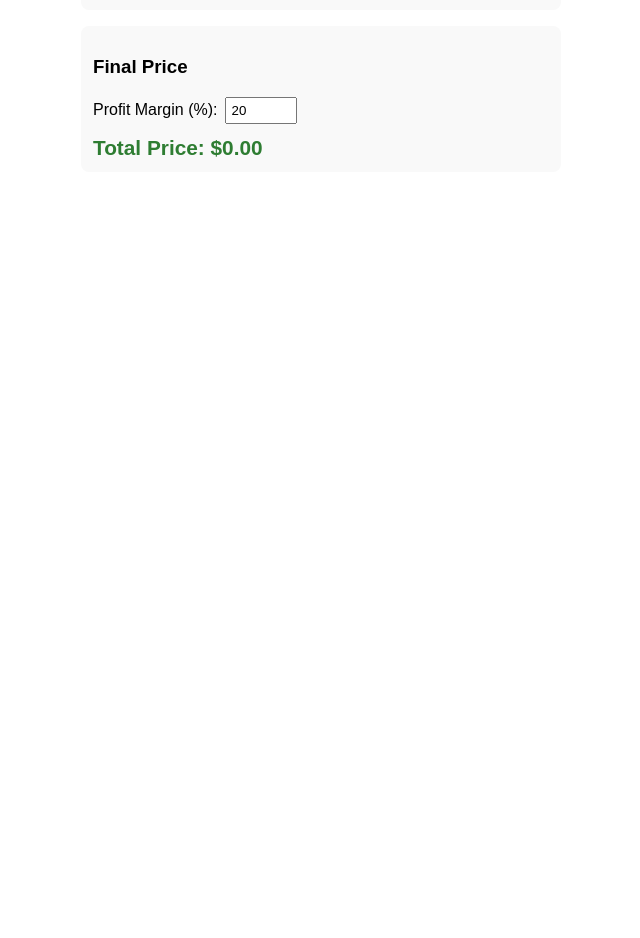
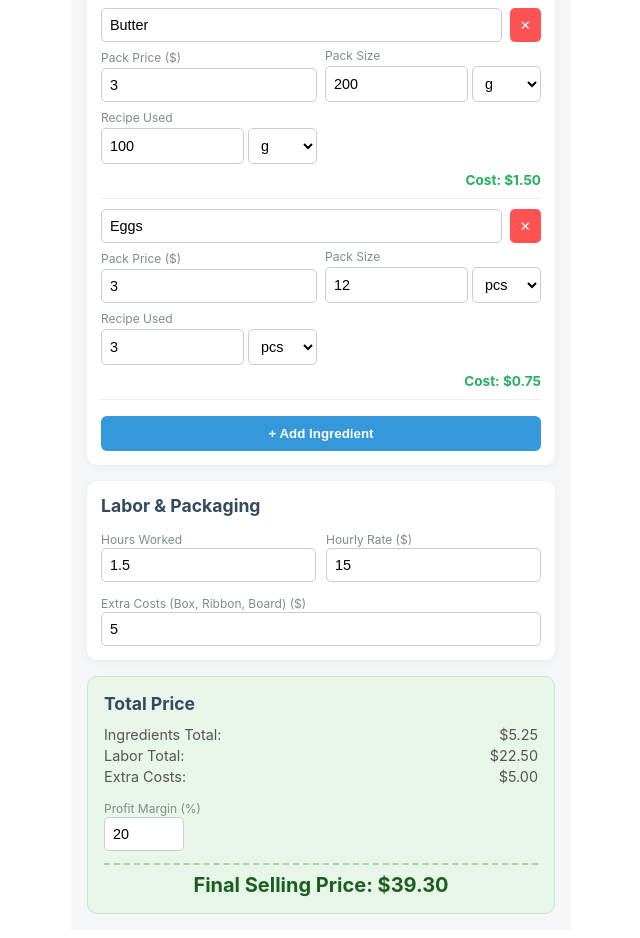
Before and after one commit to FR461/Cake-cost-calculator, a React (Create React App) app: page / in a window 1280 px wide. Shown: the part 526-1464 px from the top of the page, without its empty margins (319-959 px from the left). Before the commit the page ends 800 px from the top, so only its background shows below. Built offline with nearby package versions, Linux system fonts and the light colour scheme.

Commit message:
Update App.js

```diff
--- a/src/App.js
+++ b/src/App.js
@@ -2,19 +2,22 @@ import React, { useState } from "react";
 
 export default function App() {
   const [ingredients, setIngredients] = useState([
-    { name: "Flour", cost: 0, qty: 0, unit: "cups" },
-    { name: "Sugar", cost: 0, qty: 0, unit: "cups" },
-    { name: "Butter", cost: 0, qty: 0, unit: "g" },
-    { name: "Eggs", cost: 0, qty: 0, unit: "pcs" },
+    { name: "Flour", packCost: 5, packQty: 5, packUnit: "cups", usedQty: 2, usedUnit: "cups" },
+    { name: "Sugar", packCost: 4, packQty: 4, packUnit: "cups", usedQty: 1, usedUnit: "cups" },
+    { name: "Butter", packCost: 3, packQty: 200, packUnit: "g", usedQty: 100, usedUnit: "g" },
+    { name: "Eggs", packCost: 3, packQty: 12, packUnit: "pcs", usedQty: 3, usedUnit: "pcs" },
   ]);
 
-  const [laborHours, setLaborHours] = useState(0);
-  const [hourlyRate, setHourlyRate] = useState(0);
-  const [overhead, setOverhead] = useState(0);
+  const [laborHours, setLaborHours] = useState(1.5);
+  const [hourlyRate, setHourlyRate] = useState(15);
+  const [overhead, setOverhead] = useState(5);
   const [profitMargin, setProfitMargin] = useState(20);
 
   const addIngredient = () => {
-    setIngredients([...ingredients, { name: "", cost: 0, qty: 0, unit: "cups" }]);
+    setIngredients([
+      ...ingredients,
+      { name: "", packCost: 0, packQty: 0, packUnit: "cups", usedQty: 0, usedUnit: "cups" },
+    ]);
   };
 
   const updateIngredient = (index, field, value) => {
@@ -27,106 +30,310 @@ export default function App() {
     setIngredients(ingredients.filter((_, i) => i !== index));
   };
 
+  // Calculate actual ingredient cost based on package size and amount used
+  const calculateIngredientCost = (item) => {
+    const cost = parseFloat(item.packCost) || 0;
+    const packQty = parseFloat(item.packQty) || 0;
+    const usedQty = parseFloat(item.usedQty) || 0;
+
+    if (packQty <= 0) return 0;
+    return (cost / packQty) * usedQty;
+  };
+
   const totalIngredientsCost = ingredients.reduce(
-    (sum, item) => sum + (parseFloat(item.cost) || 0),
+    (sum, item) => sum + calculateIngredientCost(item),
     0
   );
+
   const totalLaborCost = (parseFloat(laborHours) || 0) * (parseFloat(hourlyRate) || 0);
   const totalOverhead = parseFloat(overhead) || 0;
   const subtotal = totalIngredientsCost + totalLaborCost + totalOverhead;
   const totalCost = subtotal + subtotal * ((parseFloat(profitMargin) || 0) / 100);
 
+  const unitOptions = (
+    <>
+      <option value="cups">cups</option>
+      <option value="cup">cup</option>
+      <option value="g">g</option>
+      <option value="kg">kg</option>
+      <option value="ml">ml</option>
+      <option value="l">l</option>
+      <option value="pcs">pcs</option>
+      <option value="tbsp">tbsp</option>
+      <option value="tsp">tsp</option>
+    </>
+  );
+
   return (
-    <div style={{ padding: "16px", maxWidth: "480px", margin: "0 auto", fontFamily: "sans-serif" }}>
-      <h2 style={{ textAlign: "center", color: "#333" }}>🍰 Cake Cost Calculator</h2>
+    <div style={styles.container}>
+      <h1 style={styles.title}>🎂 Cake Cost Calculator</h1>
 
-      <div style={{ background: "#f9f9f9", padding: "12px", borderRadius: "8px", marginBottom: "16px" }}>
-        <h3>Ingredients</h3>
+      {/* Ingredients Section */}
+      <div style={styles.card}>
+        <h2 style={styles.sectionHeader}>Ingredients & Pack Sizes</h2>
         {ingredients.map((item, index) => (
-          <div key={index} style={{ display: "flex", gap: "6px", marginBottom: "8px" }}>
+          <div key={index} style={styles.rowContainer}>
+            <div style={styles.rowTop}>
               <input
                 type="text"
-              placeholder="Name"
+                placeholder="Ingredient Name"
                 value={item.name}
                 onChange={(e) => updateIngredient(index, "name", e.target.value)}
-              style={{ flex: "2", padding: "6px" }}
+                style={{ ...styles.input, flex: 2 }}
               />
-            <input
-              type="number"
-              placeholder="Qty"
-              value={item.qty || ""}
-              onChange={(e) => updateIngredient(index, "qty", e.target.value)}
-              style={{ flex: "1", padding: "6px" }}
-            />
-            <select
-              value={item.unit}
-              onChange={(e) => updateIngredient(index, "unit", e.target.value)}
-              style={{ padding: "6px" }}
-            >
-              <option value="cups">cups</option>
-              <option value="g">g</option>
-              <option value="mg">mg</option>
-              <option value="pcs">pcs</option>
-            </select>
-            <input
-              type="number"
-              placeholder="Cost ($)"
-              value={item.cost || ""}
-              onChange={(e) => updateIngredient(index, "cost", e.target.value)}
-              style={{ flex: "1", padding: "6px" }}
-            />
-            <button onClick={() => removeIngredient(index)} style={{ color: "red", background: "none", border: "none" }}>
+              <button onClick={() => removeIngredient(index)} style={styles.deleteBtn}>
                 ✕
               </button>
             </div>
+
+            <div style={styles.rowDetails}>
+              {/* Pack Details */}
+              <div style={styles.fieldGroup}>
+                <label style={styles.label}>Pack Price ($)</label>
+                <input
+                  type="number"
+                  value={item.packCost || ""}
+                  onChange={(e) => updateIngredient(index, "packCost", e.target.value)}
+                  style={styles.input}
+                />
+              </div>
+
+              <div style={styles.fieldGroup}>
+                <label style={styles.label}>Pack Size</label>
+                <div style={{ display: "flex", gap: "4px" }}>
+                  <input
+                    type="number"
+                    value={item.packQty || ""}
+                    onChange={(e) => updateIngredient(index, "packQty", e.target.value)}
+                    style={{ ...styles.input, flex: 1 }}
+                  />
+                  <select
+                    value={item.packUnit}
+                    onChange={(e) => updateIngredient(index, "packUnit", e.target.value)}
+                    style={styles.select}
+                  >
+                    {unitOptions}
+                  </select>
+                </div>
+              </div>
+
+              {/* Recipe Used Details */}
+              <div style={styles.fieldGroup}>
+                <label style={styles.label}>Recipe Used</label>
+                <div style={{ display: "flex", gap: "4px" }}>
+                  <input
+                    type="number"
+                    value={item.usedQty || ""}
+                    onChange={(e) => updateIngredient(index, "usedQty", e.target.value)}
+                    style={{ ...styles.input, flex: 1 }}
+                  />
+                  <select
+                    value={item.usedUnit}
+                    onChange={(e) => updateIngredient(index, "usedUnit", e.target.value)}
+                    style={styles.select}
+                  >
+                    {unitOptions}
+                  </select>
+                </div>
+              </div>
+
+              <div style={styles.costBadge}>
+                Cost: ${calculateIngredientCost(item).toFixed(2)}
+              </div>
+            </div>
+          </div>
         ))}
-        <button onClick={addIngredient} style={{ width: "100%", padding: "8px", cursor: "pointer" }}>
+
+        <button onClick={addIngredient} style={styles.addBtn}>
           + Add Ingredient
         </button>
       </div>
 
-      <div style={{ background: "#f9f9f9", padding: "12px", borderRadius: "8px", marginBottom: "16px" }}>
-        <h3>Labor & Overhead</h3>
-        <div style={{ display: "flex", gap: "8px", marginBottom: "8px" }}>
+      {/* Labor & Extra Costs Section */}
+      <div style={styles.card}>
+        <h2 style={styles.sectionHeader}>Labor & Packaging</h2>
+        <div style={{ display: "flex", gap: "10px", marginBottom: "10px" }}>
+          <div style={{ flex: 1 }}>
+            <label style={styles.label}>Hours Worked</label>
             <input
               type="number"
-            placeholder="Hours"
               value={laborHours || ""}
               onChange={(e) => setLaborHours(e.target.value)}
-            style={{ flex: "1", padding: "6px" }}
+              style={styles.input}
             />
+          </div>
+          <div style={{ flex: 1 }}>
+            <label style={styles.label}>Hourly Rate ($)</label>
             <input
               type="number"
-            placeholder="$/Hour"
               value={hourlyRate || ""}
               onChange={(e) => setHourlyRate(e.target.value)}
-            style={{ flex: "1", padding: "6px" }}
+              style={styles.input}
             />
           </div>
+        </div>
+
+        <div>
+          <label style={styles.label}>Extra Costs (Box, Ribbon, Board) ($)</label>
           <input
             type="number"
-          placeholder="Extra Costs (Boxes, Ribbon, Electricity)"
             value={overhead || ""}
             onChange={(e) => setOverhead(e.target.value)}
-          style={{ width: "100%", padding: "6px", boxSizing: "border-box" }}
+            style={styles.input}
           />
         </div>
+      </div>
 
-      <div style={{ background: "#f9f9f9", padding: "12px", borderRadius: "8px" }}>
-        <h3>Final Price</h3>
-        <label style={{ display: "block", marginBottom: "8px" }}>
-          Profit Margin (%):
+      {/* Final Cost Summary */}
+      <div style={styles.summaryCard}>
+        <h2 style={styles.sectionHeader}>Total Price</h2>
+
+        <div style={styles.summaryRow}>
+          <span>Ingredients Total:</span>
+          <span>${totalIngredientsCost.toFixed(2)}</span>
+        </div>
+        <div style={styles.summaryRow}>
+          <span>Labor Total:</span>
+          <span>${totalLaborCost.toFixed(2)}</span>
+        </div>
+        <div style={styles.summaryRow}>
+          <span>Extra Costs:</span>
+          <span>${totalOverhead.toFixed(2)}</span>
+        </div>
+
+        <div style={{ margin: "12px 0" }}>
+          <label style={styles.label}>Profit Margin (%)</label>
           <input
             type="number"
             value={profitMargin}
             onChange={(e) => setProfitMargin(e.target.value)}
-            style={{ width: "60px", marginLeft: "8px", padding: "4px" }}
+            style={{ ...styles.input, width: "80px", display: "block" }}
           />
-        </label>
-        <div style={{ fontSize: "1.3rem", fontWeight: "bold", color: "#2e7d32", marginTop: "12px" }}>
-          Total Price: ${totalCost.toFixed(2)}
+        </div>
+
+        <div style={styles.finalTotal}>
+          Final Selling Price: ${totalCost.toFixed(2)}
         </div>
       </div>
     </div>
   );
 }
+
+const styles = {
+  container: {
+    maxWidth: "500px",
+    margin: "0 auto",
+    padding: "16px",
+    fontFamily: "-apple-system, BlinkMacSystemFont, 'Segoe UI', Roboto, sans-serif",
+    backgroundColor: "#f4f6f8",
+    minHeight: "100vh",
+    boxSizing: "border-box",
+  },
+  title: {
+    textAlign: "center",
+    fontSize: "1.5rem",
+    color: "#2c3e50",
+    marginBottom: "16px",
+  },
+  card: {
+    backgroundColor: "#ffffff",
+    borderRadius: "10px",
+    padding: "14px",
+    marginBottom: "16px",
+    boxShadow: "0 2px 8px rgba(0,0,0,0.05)",
+  },
+  summaryCard: {
+    backgroundColor: "#e8f5e9",
+    borderRadius: "10px",
+    padding: "16px",
+    border: "1px solid #c8e6c9",
+  },
+  sectionHeader: {
+    fontSize: "1.1rem",
+    marginTop: 0,
+    marginBottom: "12px",
+    color: "#34495e",
+  },
+  rowContainer: {
+    borderBottom: "1px solid #eee",
+    paddingBottom: "10px",
+    marginBottom: "10px",
+  },
+  rowTop: {
+    display: "flex",
+    gap: "8px",
+    marginBottom: "6px",
+  },
+  rowDetails: {
+    display: "grid",
+    gridTemplateColumns: "1fr 1fr",
+    gap: "8px",
+    alignItems: "end",
+  },
+  fieldGroup: {
+    display: "flex",
+    flexDirection: "column",
+  },
+  label: {
+    fontSize: "0.75rem",
+    color: "#7f8c8d",
+    marginBottom: "3px",
+  },
+  input: {
+    padding: "8px",
+    borderRadius: "5px",
+    border: "1px solid #ccc",
+    fontSize: "0.9rem",
+    boxSizing: "border-box",
+    width: "100%",
+  },
+  select: {
+    padding: "8px",
+    borderRadius: "5px",
+    border: "1px solid #ccc",
+    fontSize: "0.9rem",
+    backgroundColor: "#fff",
+  },
+  deleteBtn: {
+    background: "#ff5252",
+    color: "#fff",
+    border: "none",
+    borderRadius: "5px",
+    padding: "0 10px",
+    cursor: "pointer",
+  },
+  addBtn: {
+    width: "100%",
+    padding: "10px",
+    backgroundColor: "#3498db",
+    color: "#fff",
+    border: "none",
+    borderRadius: "6px",
+    fontWeight: "bold",
+    cursor: "pointer",
+    marginTop: "6px",
+  },
+  costBadge: {
+    gridColumn: "span 2",
+    textAlign: "right",
+    fontSize: "0.85rem",
+    fontWeight: "bold",
+    color: "#27ae60",
+  },
+  summaryRow: {
+    display: "flex",
+    justifyContent: "space-between",
+    fontSize: "0.9rem",
+    marginBottom: "4px",
+    color: "#555",
+  },
+  finalTotal: {
+    fontSize: "1.25rem",
+    fontWeight: "bold",
+    color: "#1b5e20",
+    textAlign: "center",
+    marginTop: "12px",
+    paddingTop: "8px",
+    borderTop: "2px dashed #a5d6a7",
+  },
+};
```
Lines whose indentation alone changed are shown as unchanged.
